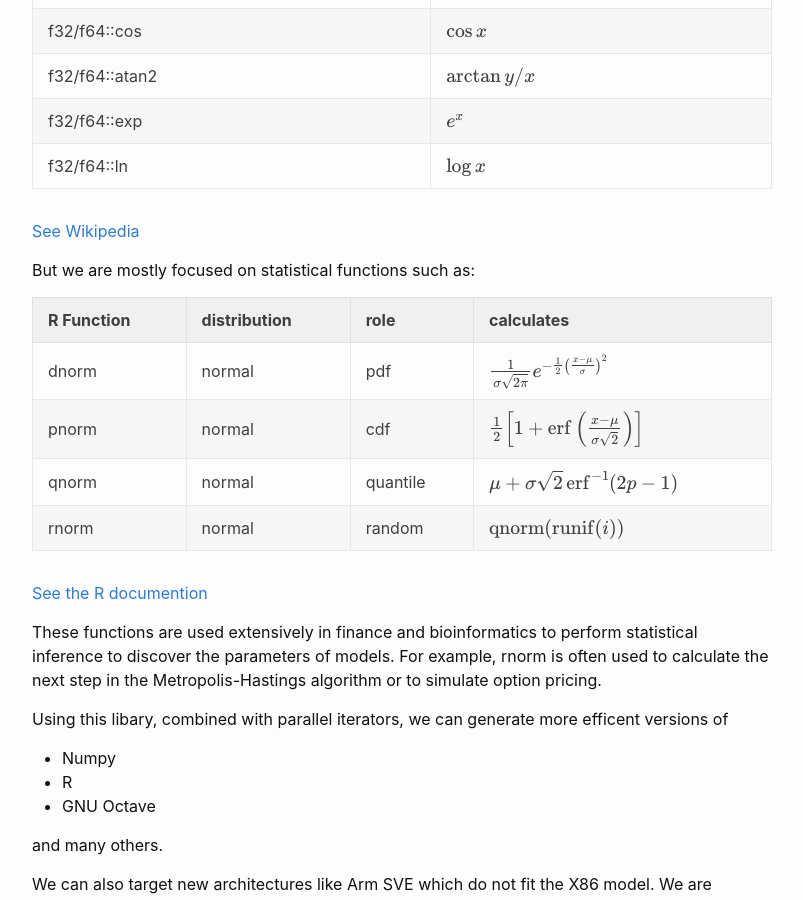
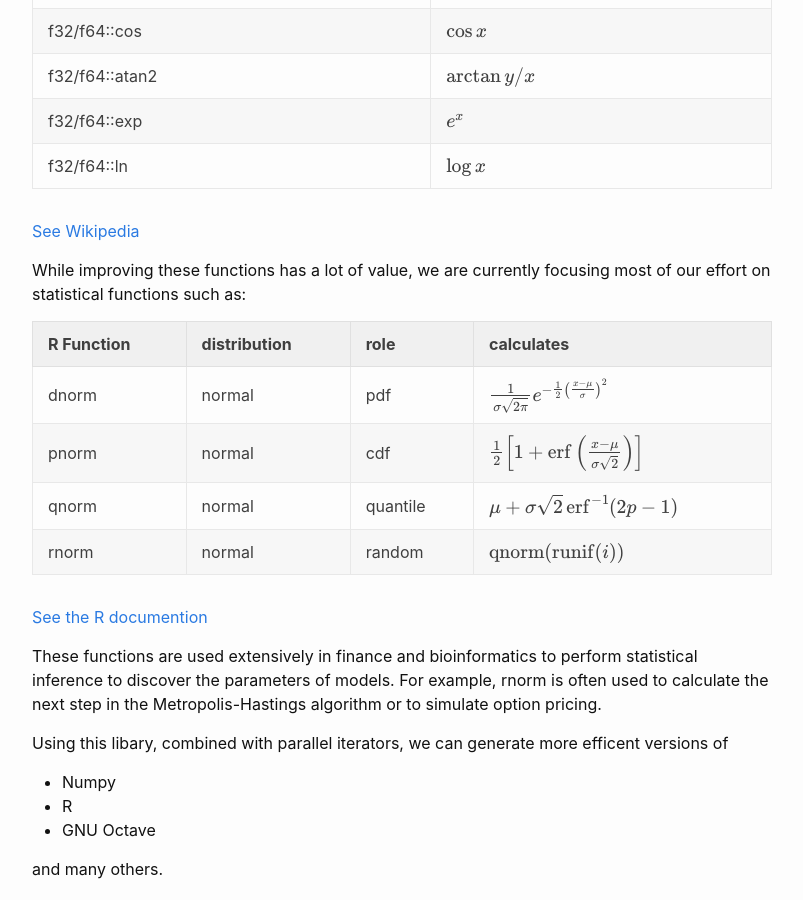
Before and after one commit to atomicincrement/atomicincrement.github.io, a Jekyll site: the page built from _posts/2021-11-18-polynomial-approximation.md, in a window 1280 px wide and 900 px high, scrolled down 555 px. Shown: the whole window, without its empty margins (238-1041 px from the left). Built offline with Jekyll 4.4.1, drawn with Linux system fonts in a browser that asks for light colours.

Commit message:
Update _posts/2021-11-18-polynomial-approximation.md
Co-authored-by: WillRogerJones <33420026+WillRogerJones@users.noreply.github.com>

```diff
--- a/_posts/2021-11-18-polynomial-approximation.md
+++ b/_posts/2021-11-18-polynomial-approximation.md
@@ -25,7 +25,7 @@ many of the functions we are targeting:
 
 [See Wikipedia](https://en.wikipedia.org/wiki/C_mathematical_functions)
 
-But we are mostly focused on statistical functions such as:
+While improving these functions has a lot of value, we are currently focusing most of our effort on statistical functions such as:
 
 | R Function | distribution | role | calculates |
 |------------|--------------|------------|
```
